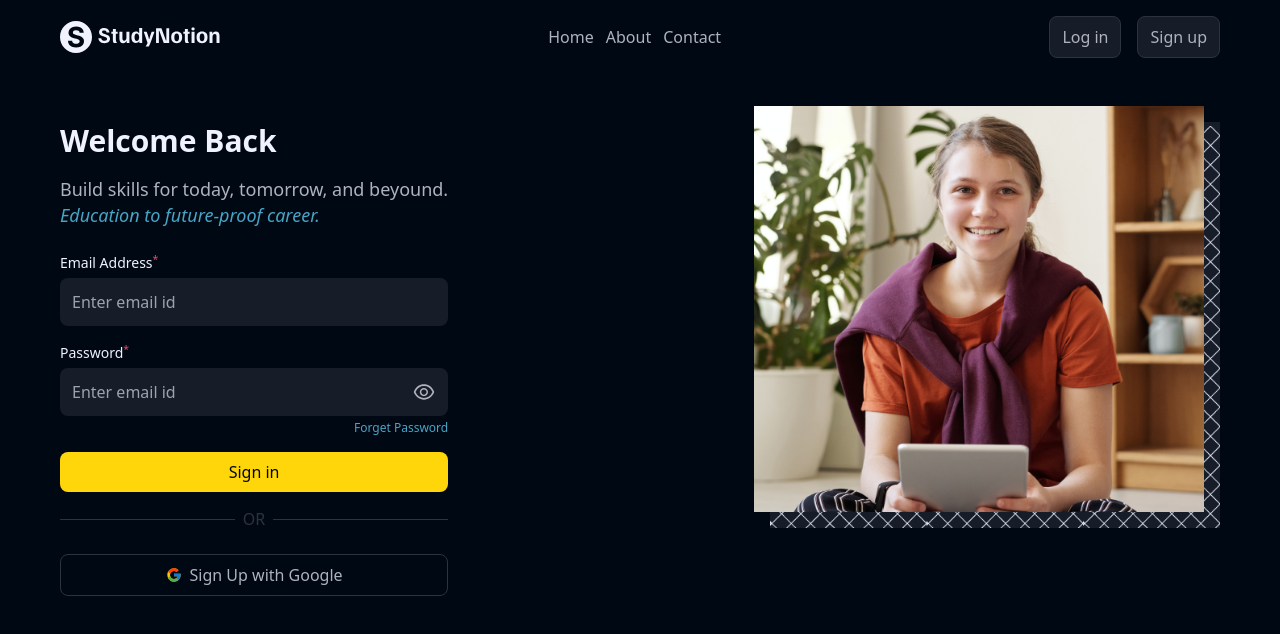
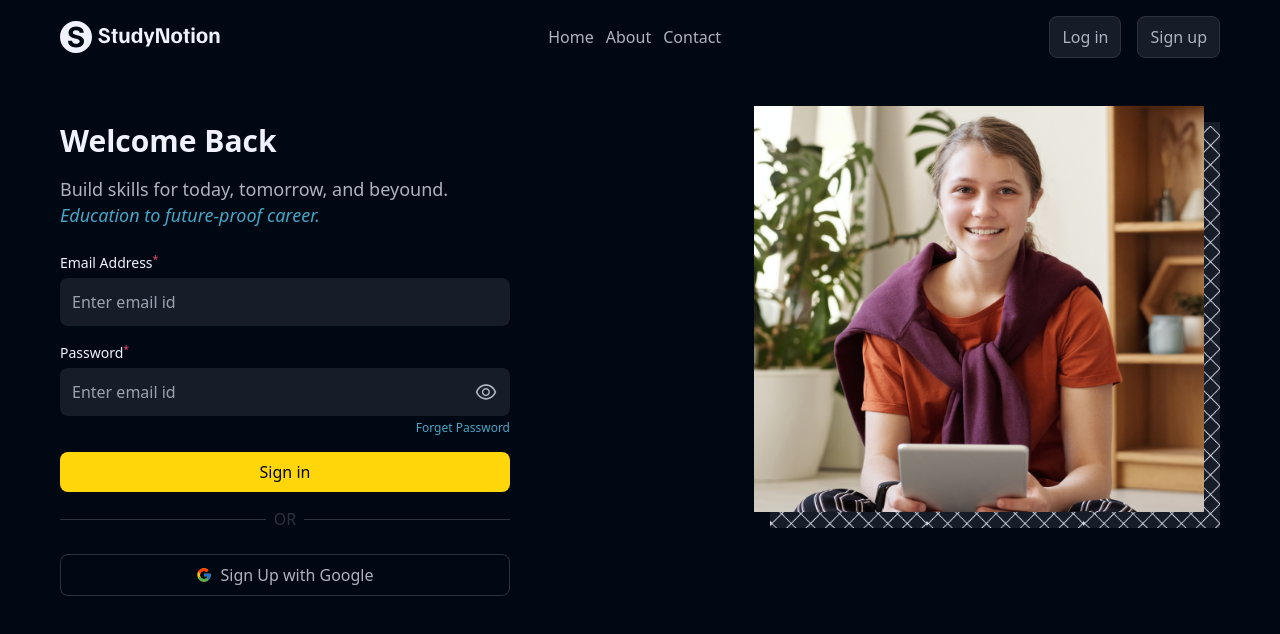
Before and after one commit to sudhanshumandloi/React-practice, a React (Create React App) app in the folder Study_notation_app/: page /login in a window 1280 px wide. Shown: the top 634 px of the page. Built offline with nearby package versions, Linux system fonts and the light colour scheme.

Commit message:
fix the width throw templae file

```diff
--- a/Study_notation_app/src/components/Template.js
+++ b/Study_notation_app/src/components/Template.js
@@ -7,7 +7,7 @@
 function Template({title, desc1, desc2, image, formtyp, setIsLoggedIn}){
     return(
         <div className="flex w-11/12 justify-between max-w-[1160px] py-12 mx-auto gap-x-12 gap-y-0">
-            <div>
+            <div className="w-11/12 max-w-[450px]">
                 <h1 className="text-richblack-5 font-semibold text-[1.875rem] leading-[2.375rem]">
                     {title}
                 </h1>
```
